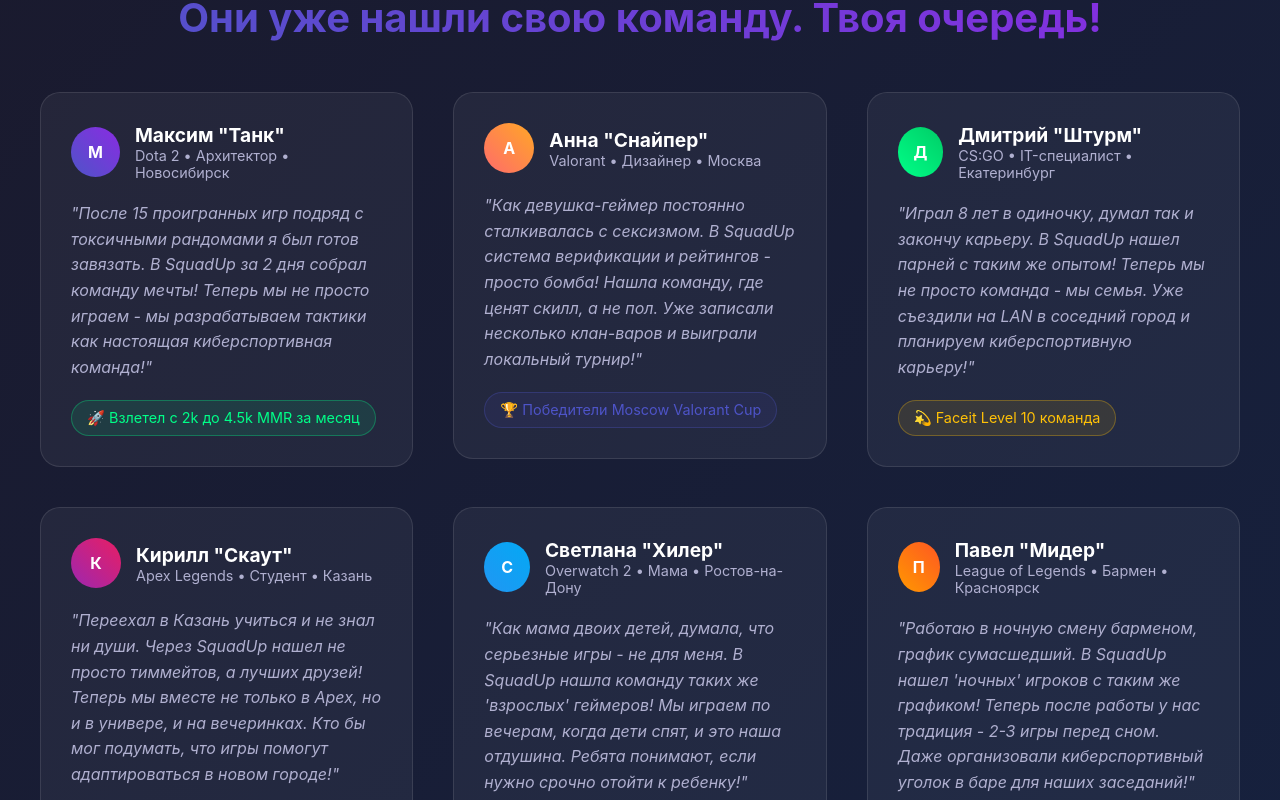
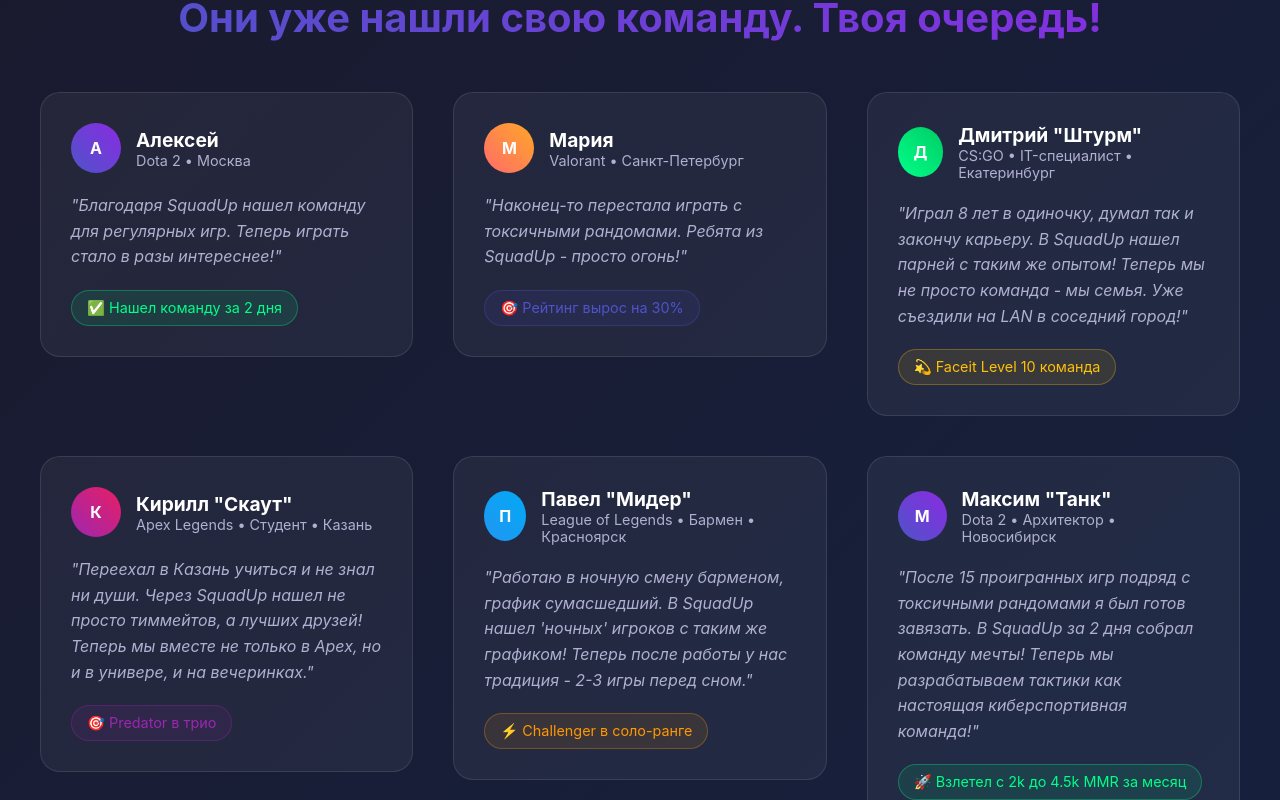
Before and after one commit to antandr0/squadup-frontend, a React (Vite) app: page / in a window 1280 px wide. Shown: the part 2720-3520 px from the top of the page. Built offline with nearby package versions, Linux system fonts and the light colour scheme; no server answers.

Commit message:
feat: сохранил оригинальные отзывы и добавил новые интересные истории с игровыми никами

```diff
--- a/src/components/SuccessStories.jsx
+++ b/src/components/SuccessStories.jsx
@@ -27,7 +27,7 @@ const SuccessStories = () => {
           marginTop: '50px'
         }}>
 
-          {/* Отзыв 1 - УЛУЧШЕННЫЙ */}
+          {/* ОРИГИНАЛЬНЫЙ ОТЗЫВ 1 */}
           <AnimatedIcon delay={200}>
             <div style={{
               background: 'rgba(255, 255, 255, 0.05)',
@@ -55,11 +55,11 @@ const SuccessStories = () => {
                   fontWeight: 'bold',
                   color: 'white'
                 }}>
-                  М
+                  А
                 </div>
                 <div>
-                  <div style={{ fontWeight: 'bold', fontSize: '1.2rem' }}>Максим "Танк"</div>
-                  <div style={{ color: '#b0b0d0', fontSize: '0.9rem' }}>Dota 2 • Архитектор • Новосибирск</div>
+                  <div style={{ fontWeight: 'bold', fontSize: '1.2rem' }}>Алексей</div>
+                  <div style={{ color: '#b0b0d0', fontSize: '0.9rem' }}>Dota 2 • Москва</div>
                 </div>
               </div>
               <p style={{
@@ -68,7 +68,7 @@ const SuccessStories = () => {
                 fontStyle: 'italic',
                 marginBottom: '20px'
               }}>
-                "После 15 проигранных игр подряд с токсичными рандомами я был готов завязать. В SquadUp за 2 дня собрал команду мечты! Теперь мы не просто играем - мы разрабатываем тактики как настоящая киберспортивная команда!"
+                "Благодаря SquadUp нашел команду для регулярных игр. Теперь играть стало в разы интереснее!"
               </p>
               <div style={{
                 background: 'rgba(0, 255, 136, 0.1)',
@@ -79,12 +79,12 @@ const SuccessStories = () => {
                 display: 'inline-block',
                 border: '1px solid rgba(0, 255, 136, 0.3)'
               }}>
-                🚀 Взлетел с 2k до 4.5k MMR за месяц
+                ✅ Нашел команду за 2 дня
               </div>
             </div>
           </AnimatedIcon>
 
-          {/* Отзыв 2 - УЛУЧШЕННЫЙ */}
+          {/* ОРИГИНАЛЬНЫЙ ОТЗЫВ 2 */}
           <AnimatedIcon delay={400}>
             <div style={{
               background: 'rgba(255, 255, 255, 0.05)',
@@ -112,11 +112,11 @@ const SuccessStories = () => {
                   fontWeight: 'bold',
                   color: 'white'
                 }}>
-                  А
+                  М
                 </div>
                 <div>
-                  <div style={{ fontWeight: 'bold', fontSize: '1.2rem' }}>Анна "Снайпер"</div>
-                  <div style={{ color: '#b0b0d0', fontSize: '0.9rem' }}>Valorant • Дизайнер • Москва</div>
+                  <div style={{ fontWeight: 'bold', fontSize: '1.2rem' }}>Мария</div>
+                  <div style={{ color: '#b0b0d0', fontSize: '0.9rem' }}>Valorant • Санкт-Петербург</div>
                 </div>
               </div>
               <p style={{
@@ -125,7 +125,7 @@ const SuccessStories = () => {
                 fontStyle: 'italic',
                 marginBottom: '20px'
               }}>
-                "Как девушка-геймер постоянно сталкивалась с сексизмом. В SquadUp система верификации и рейтингов - просто бомба! Нашла команду, где ценят скилл, а не пол. Уже записали несколько клан-варов и выиграли локальный турнир!"
+                "Наконец-то перестала играть с токсичными рандомами. Ребята из SquadUp - просто огонь!"
               </p>
               <div style={{
                 background: 'rgba(78, 84, 200, 0.1)',
@@ -136,12 +136,12 @@ const SuccessStories = () => {
                 display: 'inline-block',
                 border: '1px solid rgba(78, 84, 200, 0.3)'
               }}>
-                🏆 Победители Moscow Valorant Cup
+                🎯 Рейтинг вырос на 30%
               </div>
             </div>
           </AnimatedIcon>
 
-          {/* Отзыв 3 - НОВЫЙ ИНТЕРЕСНЫЙ */}
+          {/* НОВЫЙ ИНТЕРЕСНЫЙ ОТЗЫВ 1 */}
           <AnimatedIcon delay={600}>
             <div style={{
               background: 'rgba(255, 255, 255, 0.05)',
@@ -182,7 +182,7 @@ const SuccessStories = () => {
                 fontStyle: 'italic',
                 marginBottom: '20px'
               }}>
-                "Играл 8 лет в одиночку, думал так и закончу карьеру. В SquadUp нашел парней с таким же опытом! Теперь мы не просто команда - мы семья. Уже съездили на LAN в соседний город и планируем киберспортивную карьеру!"
+                "Играл 8 лет в одиночку, думал так и закончу карьеру. В SquadUp нашел парней с таким же опытом! Теперь мы не просто команда - мы семья. Уже съездили на LAN в соседний город!"
               </p>
               <div style={{
                 background: 'rgba(255, 193, 7, 0.1)',
@@ -198,7 +198,7 @@ const SuccessStories = () => {
             </div>
           </AnimatedIcon>
 
-          {/* Отзыв 4 - НОВЫЙ ИНТЕРЕСНЫЙ */}
+          {/* НОВЫЙ ИНТЕРЕСНЫЙ ОТЗЫВ 2 */}
           <AnimatedIcon delay={800}>
             <div style={{
               background: 'rgba(255, 255, 255, 0.05)',
@@ -239,7 +239,7 @@ const SuccessStories = () => {
                 fontStyle: 'italic',
                 marginBottom: '20px'
               }}>
-                "Переехал в Казань учиться и не знал ни души. Через SquadUp нашел не просто тиммейтов, а лучших друзей! Теперь мы вместе не только в Apex, но и в универе, и на вечеринках. Кто бы мог подумать, что игры помогут адаптироваться в новом городе!"
+                "Переехал в Казань учиться и не знал ни души. Через SquadUp нашел не просто тиммейтов, а лучших друзей! Теперь мы вместе не только в Apex, но и в универе, и на вечеринках."
               </p>
               <div style={{
                 background: 'rgba(156, 39, 176, 0.1)',
@@ -255,7 +255,7 @@ const SuccessStories = () => {
             </div>
           </AnimatedIcon>
 
-          {/* Отзыв 5 - НОВЫЙ ИНТЕРЕСНЫЙ */}
+          {/* НОВЫЙ ИНТЕРЕСНЫЙ ОТЗЫВ 3 */}
           <AnimatedIcon delay={1000}>
             <div style={{
               background: 'rgba(255, 255, 255, 0.05)',
@@ -283,11 +283,11 @@ const SuccessStories = () => {
                   fontWeight: 'bold',
                   color: 'white'
                 }}>
-                  С
+                  П
                 </div>
                 <div>
-                  <div style={{ fontWeight: 'bold', fontSize: '1.2rem' }}>Светлана "Хилер"</div>
-                  <div style={{ color: '#b0b0d0', fontSize: '0.9rem' }}>Overwatch 2 • Мама • Ростов-на-Дону</div>
+                  <div style={{ fontWeight: 'bold', fontSize: '1.2rem' }}>Павел "Мидер"</div>
+                  <div style={{ color: '#b0b0d0', fontSize: '0.9rem' }}>League of Legends • Бармен • Красноярск</div>
                 </div>
               </div>
               <p style={{
@@ -296,23 +296,23 @@ const SuccessStories = () => {
                 fontStyle: 'italic',
                 marginBottom: '20px'
               }}>
-                "Как мама двоих детей, думала, что серьезные игры - не для меня. В SquadUp нашла команду таких же 'взрослых' геймеров! Мы играем по вечерам, когда дети спят, и это наша отдушина. Ребята понимают, если нужно срочно отойти к ребенку!"
+                "Работаю в ночную смену барменом, график сумасшедший. В SquadUp нашел 'ночных' игроков с таким же графиком! Теперь после работы у нас традиция - 2-3 игры перед сном."
               </p>
               <div style={{
-                background: 'rgba(33, 150, 243, 0.1)',
-                color: '#2196f3',
+                background: 'rgba(255, 152, 0, 0.1)',
+                color: '#ff9800',
                 padding: '8px 15px',
                 borderRadius: '20px',
                 fontSize: '0.9rem',
                 display: 'inline-block',
-                border: '1px solid rgba(33, 150, 243, 0.3)'
+                border: '1px solid rgba(255, 152, 0, 0.3)'
               }}>
-                🌟 Топ-500 Support в СНГ
+                ⚡ Challenger в соло-ранге
               </div>
             </div>
           </AnimatedIcon>
 
-          {/* Отзыв 6 - НОВЫЙ ИНТЕРЕСНЫЙ */}
+          {/* НОВЫЙ ИНТЕРЕСНЫЙ ОТЗЫВ 4 */}
           <AnimatedIcon delay={1200}>
             <div style={{
               background: 'rgba(255, 255, 255, 0.05)',
@@ -331,7 +331,7 @@ const SuccessStories = () => {
                 <div style={{
                   width: '50px',
                   height: '50px',
-                  background: 'linear-gradient(45deg, #ff9800, #ff5722)',
+                  background: 'linear-gradient(45deg, #4e54c8, #8a2be2)',
                   borderRadius: '50%',
                   display: 'flex',
                   alignItems: 'center',
@@ -340,11 +340,11 @@ const SuccessStories = () => {
                   fontWeight: 'bold',
                   color: 'white'
                 }}>
-                  П
+                  М
                 </div>
                 <div>
-                  <div style={{ fontWeight: 'bold', fontSize: '1.2rem' }}>Павел "Мидер"</div>
-                  <div style={{ color: '#b0b0d0', fontSize: '0.9rem' }}>League of Legends • Бармен • Красноярск</div>
+                  <div style={{ fontWeight: 'bold', fontSize: '1.2rem' }}>Максим "Танк"</div>
+                  <div style={{ color: '#b0b0d0', fontSize: '0.9rem' }}>Dota 2 • Архитектор • Новосибирск</div>
                 </div>
               </div>
               <p style={{
@@ -353,18 +353,18 @@ const SuccessStories = () => {
                 fontStyle: 'italic',
                 marginBottom: '20px'
               }}>
-                "Работаю в ночную смену барменом, график сумасшедший. В SquadUp нашел 'ночных' игроков с таким же графиком! Теперь после работы у нас традиция - 2-3 игры перед сном. Даже организовали киберспортивный уголок в баре для наших заседаний!"
+                "После 15 проигранных игр подряд с токсичными рандомами я был готов завязать. В SquadUp за 2 дня собрал команду мечты! Теперь мы разрабатываем тактики как настоящая киберспортивная команда!"
               </p>
               <div style={{
-                background: 'rgba(255, 152, 0, 0.1)',
-                color: '#ff9800',
+                background: 'rgba(0, 255, 136, 0.1)',
+                color: '#00ff88',
                 padding: '8px 15px',
                 borderRadius: '20px',
                 fontSize: '0.9rem',
                 display: 'inline-block',
-                border: '1px solid rgba(255, 152, 0, 0.3)'
+                border: '1px solid rgba(0, 255, 136, 0.3)'
               }}>
-                ⚡ Challenger в соло-ранге
+                🚀 Взлетел с 2k до 4.5k MMR за месяц
               </div>
             </div>
           </AnimatedIcon>
```
